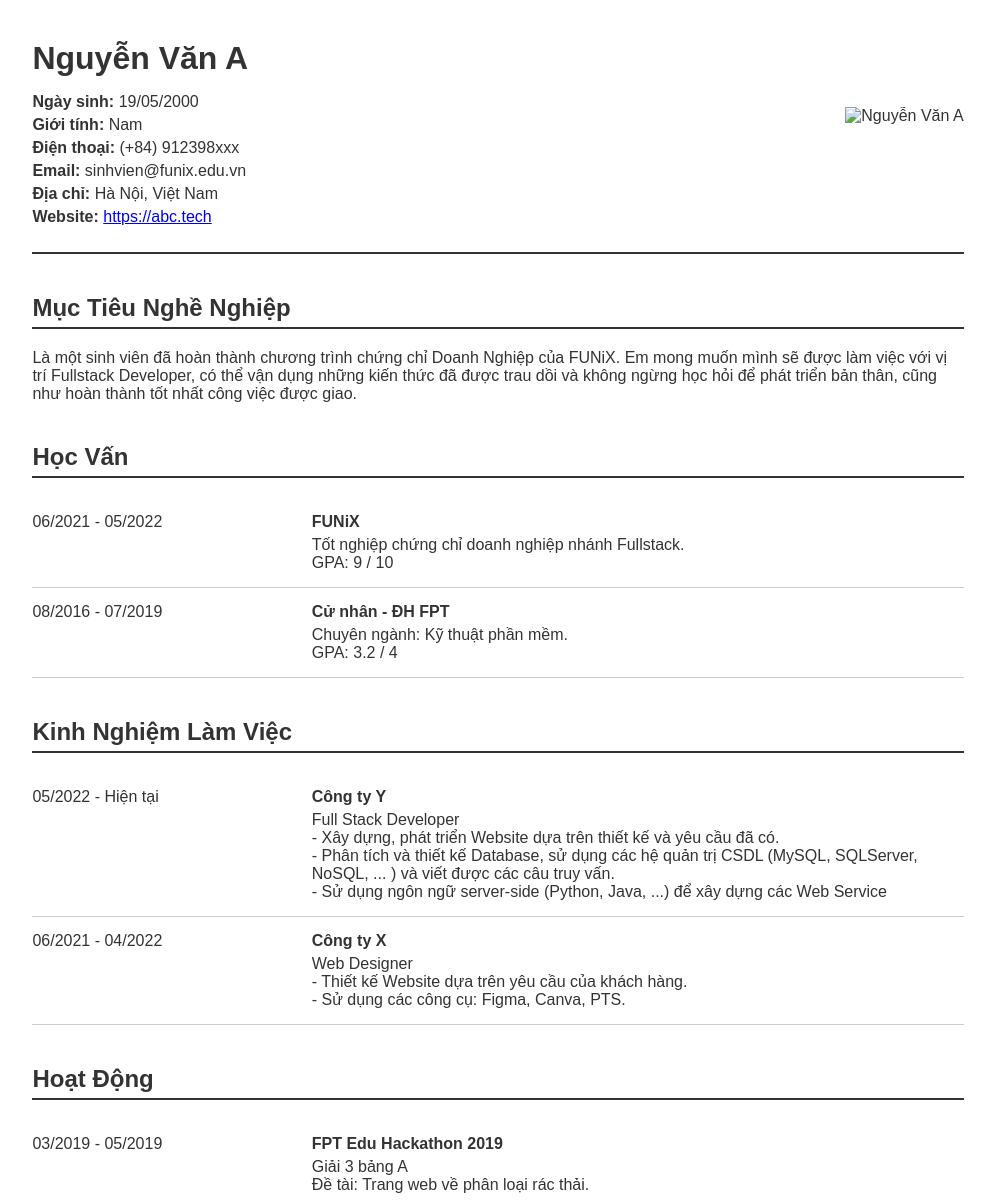
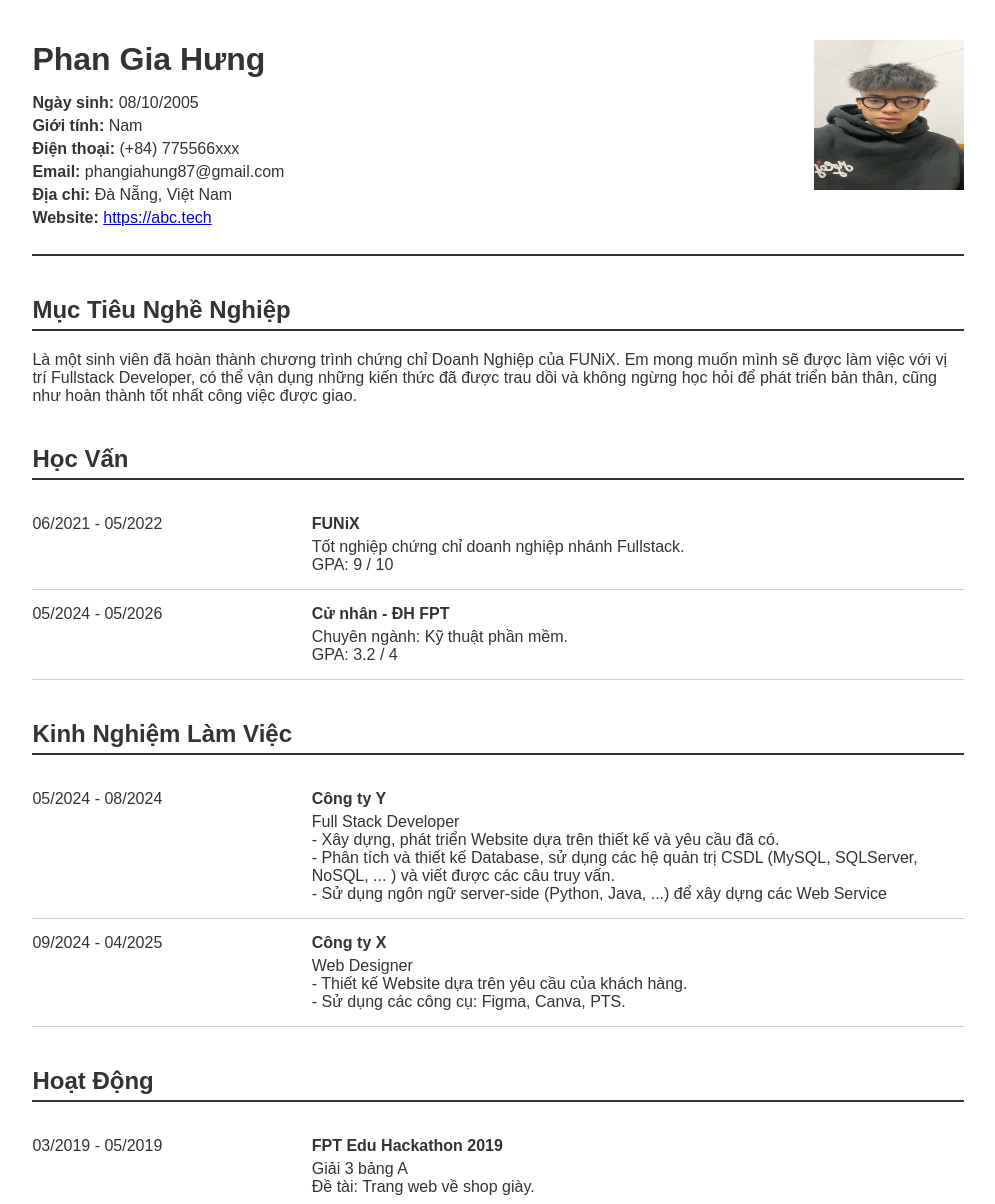
Before and after one commit to LilWeed42/Assignment1, a plain HTML site: page index.html in a window 1280 px wide. Shown: the part 60-1264 px from the top of the page, without its empty margins (142-1137 px from the left). Drawn offline with Linux system fonts and the light colour scheme.

Commit message:
Add files via upload

```diff
--- a/index.html
+++ b/index.html
@@ -3,25 +3,25 @@
 <head>
     <meta charset="UTF-8">
     <meta name="viewport" content="width=device-width, initial-scale=1.0">
-    <title>Nguyễn Văn A - CV</title>
+    <title>Phan Gia Hưng - CV</title>
     <link rel="stylesheet" href="style.css">
 </head>
 <body>
     <div class="container">
         <header>
             <div class="header-content">
-                <h1>Nguyễn Văn A</h1>
+                <h1>Phan Gia Hưng</h1>
                 <ul>
-                    <li><strong>Ngày sinh:</strong> 19/05/2000</li>
+                    <li><strong>Ngày sinh:</strong> 08/10/2005</li>
                     <li><strong>Giới tính:</strong> Nam</li>
-                    <li><strong>Điện thoại:</strong> (+84) 912398xxx</li>
-                    <li><strong>Email:</strong> sinhvien@funix.edu.vn</li>
-                    <li><strong>Địa chỉ:</strong> Hà Nội, Việt Nam</li>
+                    <li><strong>Điện thoại:</strong> (+84) 775566xxx</li>
+                    <li><strong>Email:</strong> phangiahung87@gmail.com</li>
+                    <li><strong>Địa chỉ:</strong> Đà Nẵng, Việt Nam</li>
                     <li><strong>Website:</strong> <a href="https://abc.tech">https://abc.tech</a></li>
                 </ul>
             </div>
             <div class="profile-picture">
-                <img src="images/default-avatar.png" alt="Nguyễn Văn A">
+                <img src="images/IMG_7645.JPG" alt="Phan Gia Hưng">
             </div>
         </header>
         <section>
@@ -42,7 +42,7 @@
             </div>
             <div class="education-item">
                 <div class="time">
-                    <p>08/2016 - 07/2019</p>
+                    <p>05/2024 - 05/2026</p>
                 </div>
                 <div class="info">
                     <p><strong>Cử nhân - ĐH FPT</strong></p>
@@ -55,7 +55,7 @@
             <h2>Kinh Nghiệm Làm Việc</h2>
             <div class="experience-item">
                 <div class="time">
-                    <p>05/2022 - Hiện tại</p>
+                    <p>05/2024 - 08/2024</p>
                 </div>
                 <div class="info">
                     <p><strong>Công ty Y</strong></p>
@@ -64,7 +64,7 @@
             </div>
             <div class="experience-item">
                 <div class="time">
-                    <p>06/2021 - 04/2022</p>
+                    <p>09/2024 - 04/2025</p>
                 </div>
                 <div class="info">
                     <p><strong>Công ty X</strong></p>
@@ -80,7 +80,7 @@
             </div>
             <div class="info">
                 <p><strong>FPT Edu Hackathon 2019</strong></p>
-                <p>Giải 3 bảng A<br>Đề tài: Trang web về phân loại rác thải.</p>
+                <p>Giải 3 bảng A<br>Đề tài: Trang web về shop giày.</p>
             </div>
         </div>
         <div class="activity-item">
@@ -192,7 +192,7 @@
     <section>
         <h2>Liên Hệ</h2>
         <ul>
-            <li><a href="https://facebook.com">Facebook</a></li>
+            <li><a href="https://www.facebook.com/profile.php?id=100032930022893">Facebook</a></li>
             <li><a href="https://cambodianfootball.com/vi/pages/11-1xbet-cambodia/">LinkedIn</a></li>
             <li><a href="https://github.com">GitHub</a></li>
         </ul>
```
Also changed, not shown: images/default-avatar.png (added).
